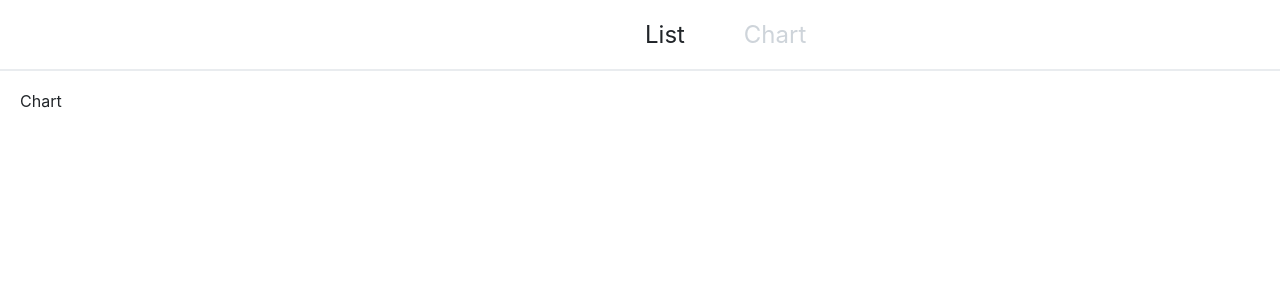
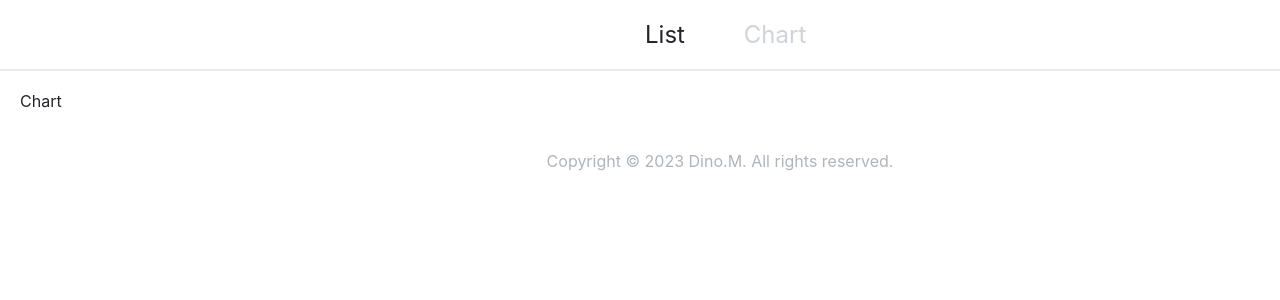
Before and after one commit to Globalkmaria/rateOfReturn, a React (Create React App) app: page /chart in a window 1280 px wide. Shown: the top 300 px of the page. Built offline with nearby package versions, Linux system fonts and the light colour scheme; a web font is replaced by a local one.

Commit message:
Add : Footer

```diff
--- /dev/null
+++ b/src/layout/Footer.tsx
@@ -0,0 +1,16 @@
+import React from 'react';
+import styled from 'styled-components';
+
+const Footer = () => {
+  return (
+    <StyledFooter>Copyright © 2023 Dino.M. All rights reserved.</StyledFooter>
+  );
+};
+
+export default Footer;
+
+const StyledFooter = styled('footer')`
+  margin: 20px;
+  text-align: center;
+  color: ${({ theme }) => theme.colors.grey500};
+`;
--- a/src/layout/GeneralLayout.tsx
+++ b/src/layout/GeneralLayout.tsx
@@ -1,5 +1,6 @@
 import styled from 'styled-components';
 import Navbar from './Navbar';
+import Footer from './Footer';
 
 interface GeneralLayoutProps {
   children: React.ReactNode;
@@ -10,6 +11,7 @@ const GeneralLayout = ({ children }: GeneralLayoutProps) => {
     <StyledGeneralLayout>
       <Navbar />
       <StyledMainLayout>{children}</StyledMainLayout>
+      <Footer />
     </StyledGeneralLayout>
   );
 };
```
